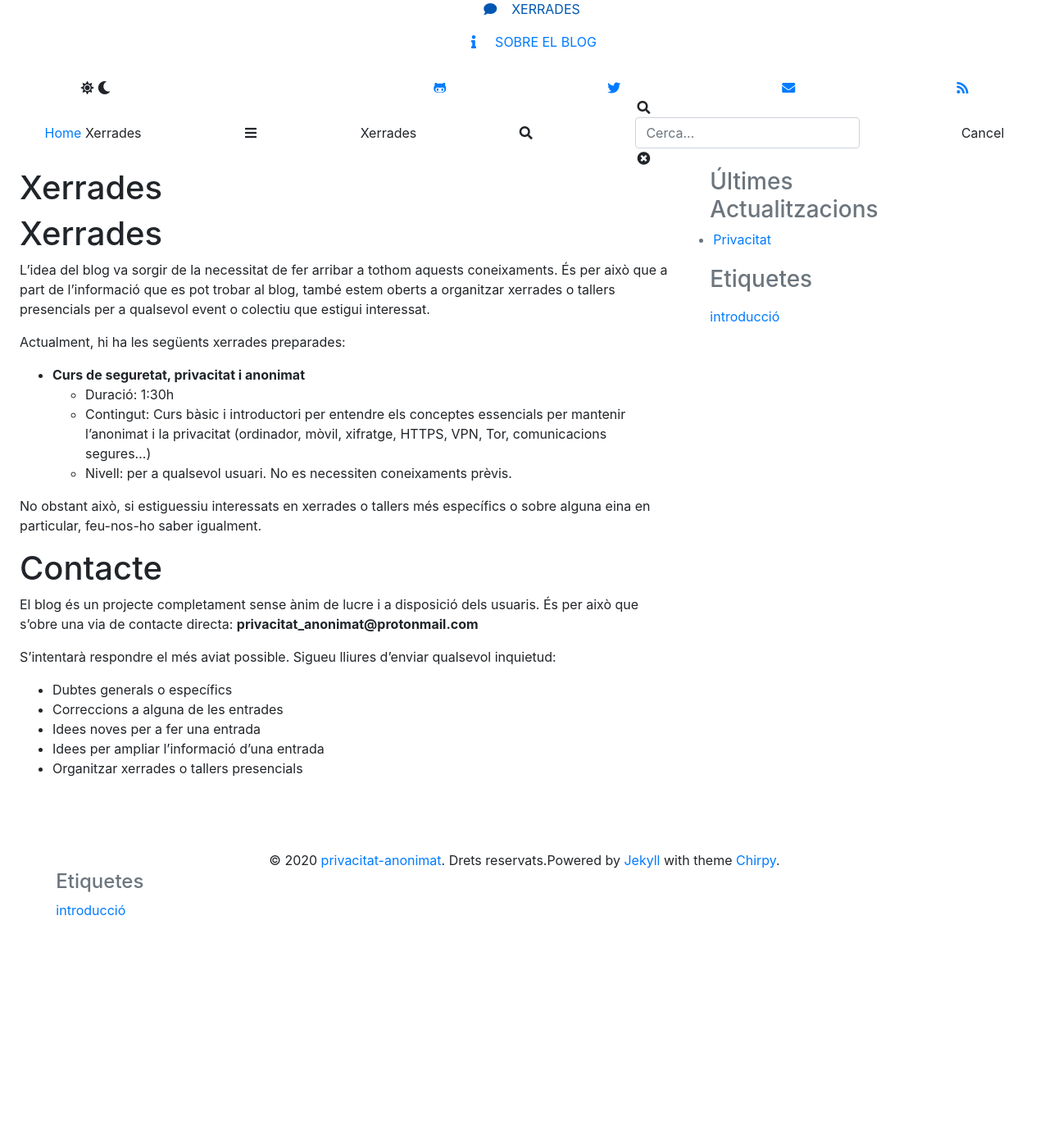
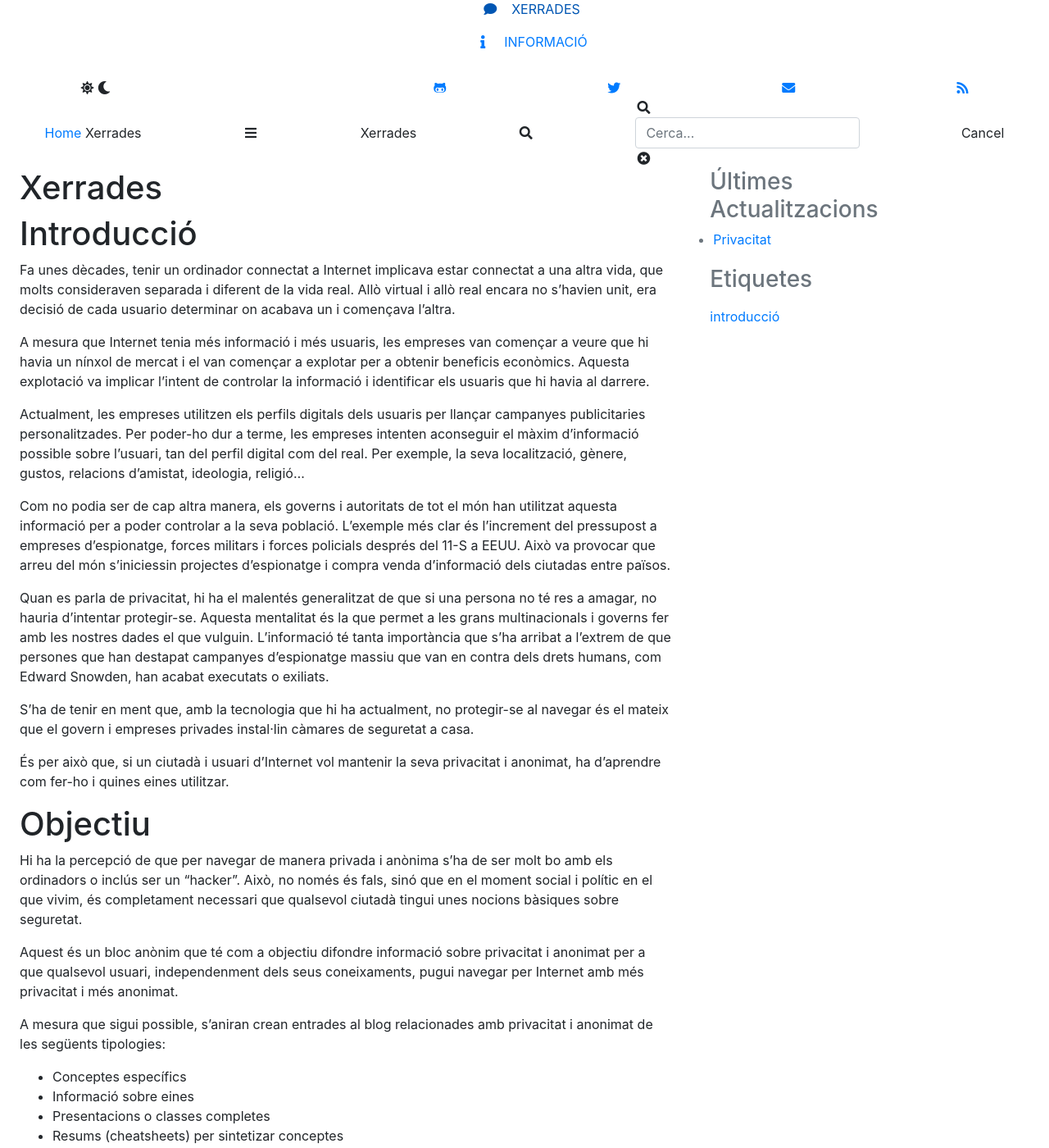
Before and after one commit to privacitat-anonimat/privacitat-anonimat.github.io, a Jekyll site: the page built from tabs/xerrades.md, in a window 1280 px wide and 1400 px high, scrolled down 745 px. Shown: the whole window at 82% size. Built offline with Jekyll 4.4.1, drawn with Linux system fonts in a browser that asks for light colours; nearby versions of some CDN libraries; comment, search, counter and statistics services are not loaded; before the commit the page ends 1883 px from its top, so only the background shows below that.

Commit message:
Template

```diff
--- a/_includes/search-loader.html
+++ b/_includes/search-loader.html
@@ -18,7 +18,7 @@
 </div>
 {% endcapture %}
 
-{% capture not_found %}<p class="mt-5">No s'ha trobat cap resultat.</p>{% endcapture %}
+{% capture not_found %}<p class="mt-5">No s\'ha trobat cap resultat.</p>{% endcapture %}
 
 <script>
 SimpleJekyllSearch({
--- a/tabs/about.md
+++ b/tabs/informacio.md
@@ -1,5 +1,5 @@
 ---
-title: About
+title: Informació
 
 # The About page
 # v2.0
--- a/tabs/xerrades.md
+++ b/tabs/xerrades.md
@@ -1,12 +1,38 @@
 ---
 title: Xerrades
 
-# Xerrades
+# The About page
 # v2.0
 # https://github.com/cotes2020/jekyll-theme-chirpy
 # © 2017-2019 Cotes Chung
 # MIT License
 ---
+
+# Introducció
+Fa unes dècades, tenir un ordinador connectat a Internet implicava estar connectat a una altra vida, que molts consideraven separada i diferent de la vida real. Allò virtual i allò real encara no s'havien unit, era decisió de cada usuario determinar on acabava un i començava l'altra.
+
+A mesura que Internet tenia més informació i més usuaris, les empreses van començar a veure que hi havia un nínxol de mercat i el van començar a explotar per a obtenir beneficis econòmics. Aquesta explotació va implicar l'intent de controlar la informació i identificar els usuaris que hi havia al darrere.
+
+Actualment, les empreses utilitzen els perfils digitals dels usuaris per llançar campanyes publicitaries personalitzades. Per poder-ho dur a terme, les empreses intenten aconseguir el màxim d'informació possible sobre l'usuari, tan del perfil digital com del real. Per exemple, la seva localització, gènere, gustos, relacions d'amistat, ideologia, religió...
+
+Com no podia ser de cap altra manera, els governs i autoritats de tot el món han utilitzat aquesta informació per a poder controlar a la seva població. L'exemple més clar és l'increment del pressupost a empreses d'espionatge, forces militars i forces policials després del 11-S a EEUU. Això va provocar que arreu del món s'iniciessin projectes d'espionatge i compra venda d'informació dels ciutadas entre països.
+
+Quan es parla de privacitat, hi ha el malentés generalitzat de que si una persona no té res a amagar, no hauria d'intentar protegir-se. Aquesta mentalitat és la que permet a les grans multinacionals i governs fer amb les nostres dades el que vulguin. L'informació té tanta importància que s'ha arribat a l'extrem de que persones que han destapat campanyes d'espionatge massiu que van en contra dels drets humans, com Edward Snowden, han acabat executats o exiliats.
+
+S'ha de tenir en ment que, amb la tecnologia que hi ha actualment, no protegir-se al navegar és el mateix que el govern i empreses privades instal·lin càmares de seguretat a casa.
+
+És per això que, si un ciutadà i usuari d'Internet vol mantenir la seva privacitat i anonimat, ha d'aprendre com fer-ho i quines eines utilitzar.
+
+# Objectiu
+Hi ha la percepció de que per navegar de manera privada i anònima s'ha de ser molt bo amb els ordinadors o inclús ser un "hacker". Això, no només és fals, sinó que en el moment social i polític en el que vivim, és completament necessari que qualsevol ciutadà tingui unes nocions bàsiques sobre seguretat.
+
+Aquest és un bloc anònim que té com a objectiu difondre informació sobre privacitat i anonimat per a que qualsevol usuari, independenment dels seus coneixaments, pugui navegar per Internet amb més privacitat i més anonimat.
+
+A mesura que sigui possible, s'aniran crean entrades al blog relacionades amb privacitat i anonimat de les següents tipologies:
+* Conceptes específics
+* Informació sobre eines
+* Presentacions o classes completes
+* Resums (cheatsheets) per sintetizar conceptes
 
 # Xerrades
 L'idea del blog va sorgir de la necessitat de fer arribar a tothom aquests coneixaments. És per això que a part de l'informació que es pot trobar al blog, també estem oberts a organitzar xerrades o tallers presencials per a qualsevol event o colectiu que estigui interessat.
```
Also changed, not shown: _data/tabs.yml (+4 -4 lines), tabs/entrades.md (renamed from tabs/archives.md, +1 -1 lines), tabs/etiquetes.md (renamed from tabs/tags.md, +1 -1 lines).
